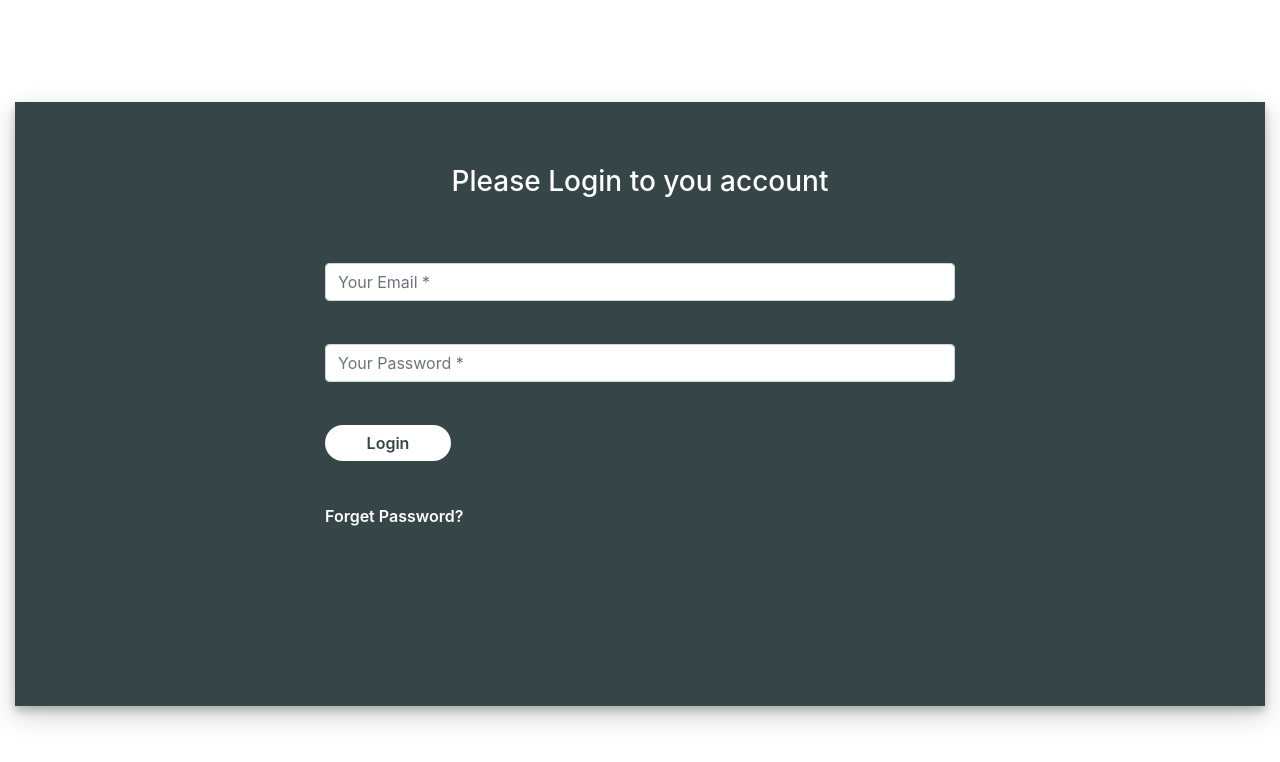
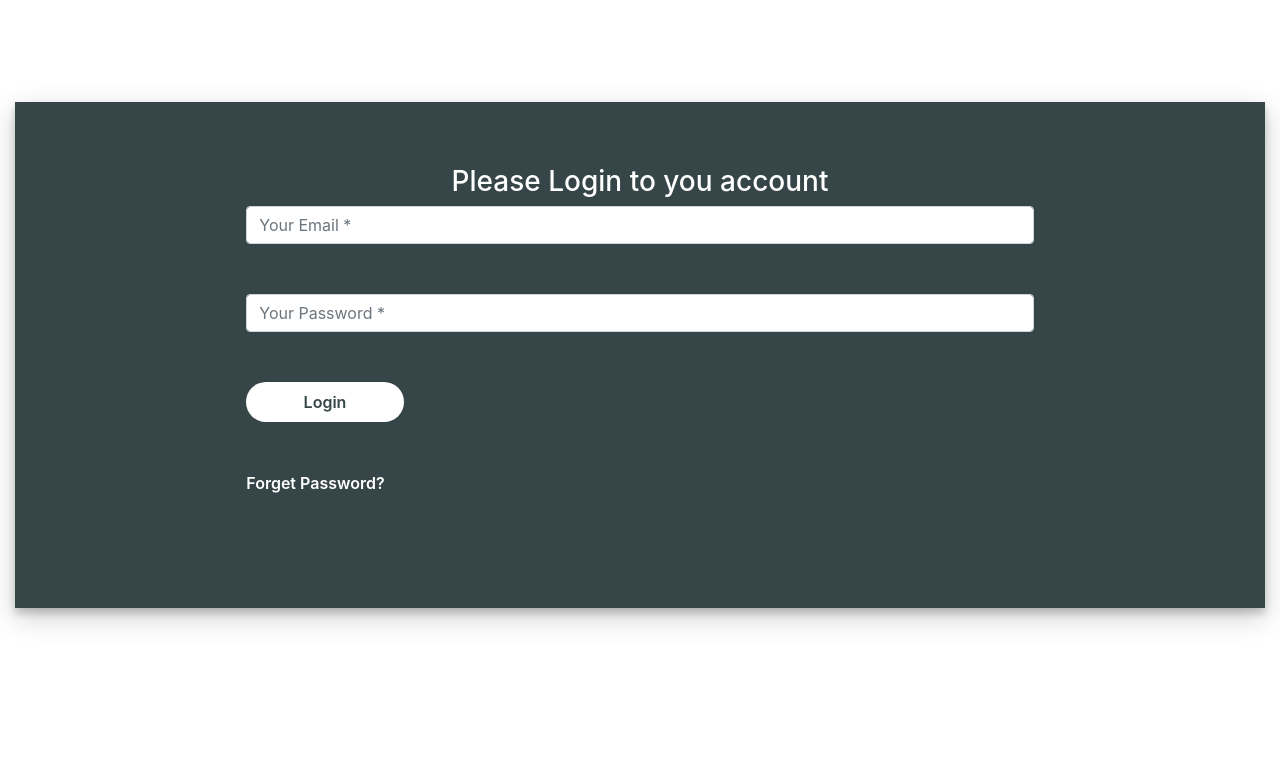
Before and after one commit to AbuBakar-code/MAK-Property, a plain HTML site: page Login.html in a window 1280 px wide. Drawn offline with nearby package versions, Linux system fonts and the light colour scheme.

Commit message:
Add files via upload

```diff
--- a/css/style.css
+++ b/css/style.css
@@ -159,9 +159,7 @@ p{
     text-align: center;
     color: #fff;
 }
-.login-container form{
-    padding: 5% 10%;
-}
+
 .btnSubmit
 {
     width: 20%;
```
